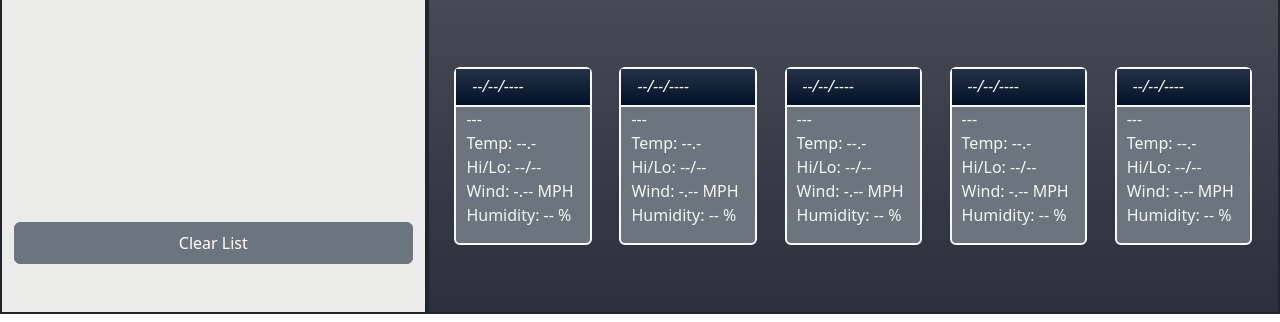
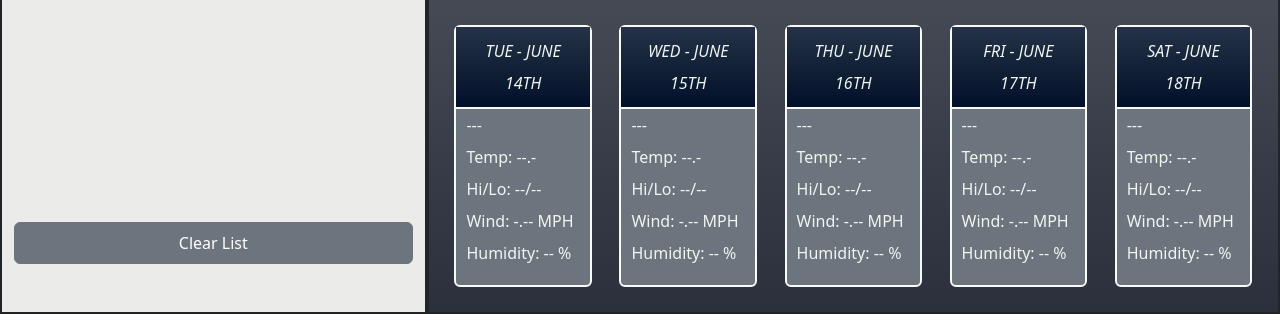
Before and after one commit to BDunham484/weather-request-permitting, a plain HTML site: page index.html in a window 1280 px wide. Shown: the part 694-1016 px from the top of the page. Drawn offline with nearby package versions, Linux system fonts and the light colour scheme.

Commit message:
add text styles

```diff
--- a/assets/css/style.css
+++ b/assets/css/style.css
@@ -149,3 +149,9 @@ h4 {
 .card-header-styles {
     background-color: #001029;
 }
+
+
+.testing {
+    /* min-height: 20vh; */
+    line-height: 5px;
+}
--- a/assets/js/script.js
+++ b/assets/js/script.js
@@ -327,11 +327,21 @@ var displayCurrentWeather = function(city, icon, iconAlt, temp, high, low, humid
 
 
 
+//gets the forecast dates and appends them to the page
+for (var i = 0; i < 5; i++) {
+    var date = moment().add(i, "days");
+    fcastDates[i].textContent = date.format("ddd - MMMM Do");
+}
+
+
+
+
+
 //function that displays the forecast data
 var forecastData = function() {
     for (var i = 0; i < 5; i++) {
-        var date = moment().add(i, "days");
-        fcastDates[i].textContent = date.format("ddd - MMMM Do");
+        // var date = moment().add(i, "days");
+        // fcastDates[i].textContent = date.format("ddd - MMMM Do");
         fcastIcons[i].innerHTML = "<img src='https://openweathermap.org/img/wn/" + forecastIcons[i] + ".png' alt='" + forecastIconAlts[i] + "'/> "
         fcastTemps[i].textContent = "Temp: " + forecastTemps[i] + " F°";
         fcastHiLos[i].textContent = "Hi/Lo: " + forecastHiLos[i] + " F°";
--- a/index.html
+++ b/index.html
@@ -63,11 +63,11 @@
                         <div class="col-12 border border-2 border-dark col-height bg-gradient" id="five-day">
                             <h3>5-DAY FORECAST</h3>
                            <div class="row align-items-center justify-content-around mt-5 mt-md-0" id="forecast-height">
-                                <div class="d-flex justify-content-around flex-column flex-md-row">
+                                <div class="d-flex justify-content-around flex-column flex-md-row lh-lg">
                                     <div class="card border border-2 border-light bg-secondary col-md-2 my-3 my-md-0 mx-xxl-2">
                                         <div id="f-one" class="card-header-styles bg-gradient">
-                                            <h4 class="card-header text-uppercase border-bottom border-2 border-light" id="day-1">
-                                                --/--/----
+                                            <h4 class="card-header text-uppercase border-bottom border-2 border-light lh-lg text-center" id="day-1">
+                                                --/--/--
                                             </h4>
                                         </div>
 
@@ -81,8 +81,8 @@
                                     </div>
                                     <div class="card border border-2 border-light bg-secondary col-md-2 my-3 my-md-0 mx-xxl-2">
                                         <div id="f-two" class="card-header-styles bg-gradient">
-                                            <h4 class="card-header text-uppercase border-bottom border-2 border-light" id="day-2">
-                                                --/--/----
+                                            <h4 class="card-header text-uppercase border-bottom border-2 border-light lh-lg text-center" id="day-2">
+                                                --/--/--
                                             </h4>
                                         </div>
 
@@ -96,8 +96,8 @@
                                     </div>
                                     <div class="card border border-2 border-light bg-secondary col-md-2 my-3 my-md-0 mx-xxl-2">
                                         <div id="f-three" class="card-header-styles bg-gradient">
-                                            <h4 class="card-header text-uppercase border-bottom border-2 border-light" id="day-3">
-                                                --/--/----
+                                            <h4 class="card-header text-uppercase border-bottom border-2 border-light lh-lg text-center" id="day-3">
+                                                --/--/--
                                             </h4>
                                         </div>
 
@@ -111,8 +111,8 @@
                                     </div>
                                     <div class="card border border-2 border-light bg-secondary col-md-2 my-3 my-md-0 mx-xxl-2">
                                         <div id="f-four" class="card-header-styles bg-gradient">
-                                            <h4 class="card-header text-uppercase border-bottom border-2 border-light" id="day-4">
-                                                --/--/----
+                                            <h4 class="card-header text-uppercase border-bottom border-2 border-light lh-lg text-center" id="day-4">
+                                                --/--/--
                                             </h4>
                                         </div>
 
@@ -126,8 +126,8 @@
                                     </div>
                                     <div class="card border border-2 border-light bg-secondary col-md-2 my-3 my-md-0 mx-xxl-2">
                                         <div id="f-five" class="card-header-styles bg-gradient">
-                                            <h4 class="card-header text-uppercase border-bottom border-2 border-light" id="day-5">
-                                                --/--/----
+                                            <h4 class="card-header text-uppercase border-bottom border-2 border-light lh-lg text-center" id="day-5">
+                                                --/--/--
                                             </h4>
                                         </div>
 
```
